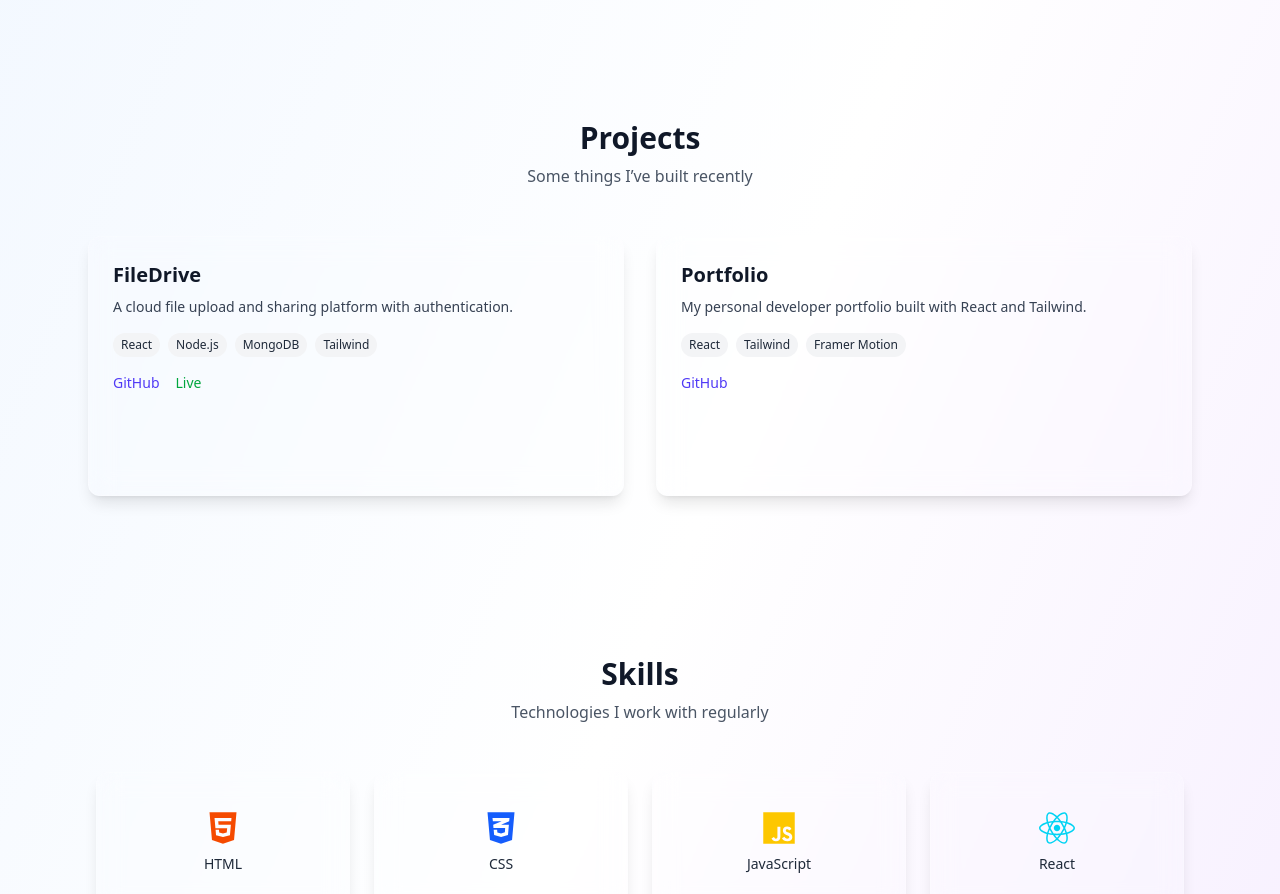
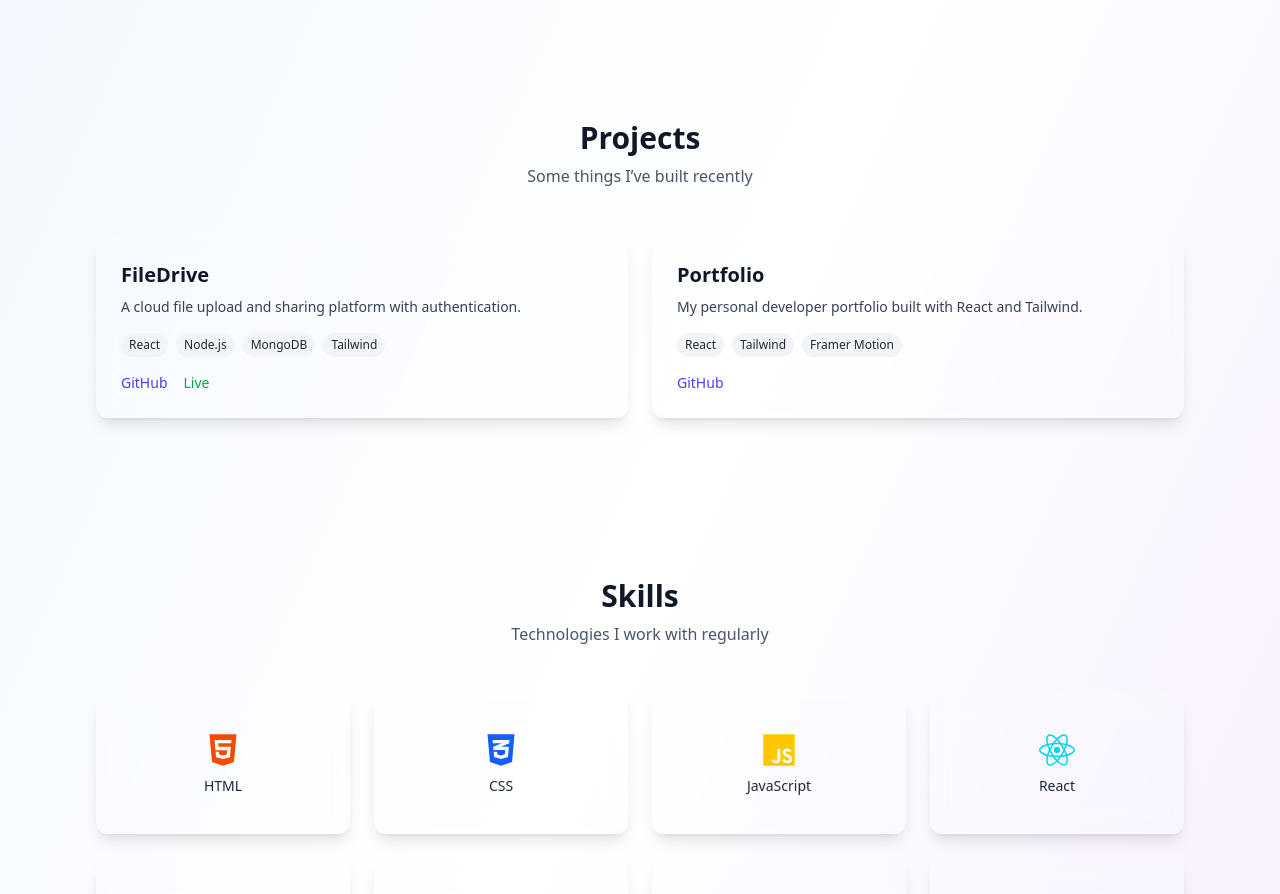
Before and after one commit to amranveer/portfolio-, a React (Vite) app in the folder client/: page / in a window 1280 px wide. Shown: the part 820-1714 px from the top of the page. Built offline with nearby package versions, Linux system fonts and the light colour scheme.

Commit message:
project fix

```diff
--- a/client/src/components/Projects.jsx
+++ b/client/src/components/Projects.jsx
@@ -1,6 +1,7 @@
 import { motion, useInView } from "framer-motion";
-import { useRef, useEffect, memo } from "react";
+import { useRef } from "react";
 
+// Project data
 const projects = [
   {
     title: "FileDrive",
@@ -18,35 +19,33 @@ const projects = [
   },
 ];
 
-const fadeItem = {
+// Animation per index
+const itemVariants = {
   hidden: { opacity: 0 },
-  visible: (i = 0) => ({
+  visible: (i) => ({
     opacity: 1,
     transition: {
-      duration: 0.5,
+      duration: 0.6,
       ease: "easeInOut",
       delay: i * 0.05,
     },
   }),
 };
 
-// ✅ Memoized project card
-const ProjectCard = memo(({ project, index }) => {
+const ProjectCard = ({ project, index }) => {
   const ref = useRef(null);
-  const isInView = useInView(ref, { once: true, amount: 0.3 });
-
-
+  const isInView = useInView(ref, { once: false, amount: 0.3 });
 
   return (
     <motion.div
       ref={ref}
       custom={index}
+      variants={itemVariants}
       initial="hidden"
       animate={isInView ? "visible" : "hidden"}
-      variants={fadeItem}
-      className="glass p-6 min-h-[260px] rounded-2xl border border-gray-200 dark:border-gray-700 bg-white dark:bg-gray-800 shadow-sm hover:shadow-xl transition-all"
+      className="glass p-6 rounded-2xl border border-gray-200 dark:border-gray-700 bg-white/60 dark:bg-gray-800/80 backdrop-blur shadow-sm hover:shadow-xl transition-all"
     >
-      <h3 className="text-xl font-semibold mb-2">{project.title}</h3>
+      <h3 className="text-xl font-semibold mb-2 text-gray-900 dark:text-white">{project.title}</h3>
       <p className="text-sm text-gray-700 dark:text-gray-300 mb-4">
         {project.description}
       </p>
@@ -86,27 +85,25 @@ const ProjectCard = memo(({ project, index }) => {
       </div>
     </motion.div>
   );
-});
+};
 
-export default function Projects() {
-
-
+const Projects = () => {
   return (
-    <section id="projects" className="py-20 text-gray-900 dark:text-gray-100 transition-colors">
-      <div className="max-w-6xl mx-auto px-4 sm:px-6">
-        <div className="text-center mb-12">
-          <h2 className="text-3xl font-bold">Projects</h2>
+    <section id="projects" className="py-20 transition-colors">
+      <div className="text-center mb-12 px-4">
+        <h2 className="text-3xl font-bold text-gray-900 dark:text-white">Projects</h2>
         <p className="text-gray-600 dark:text-gray-400 mt-2">
           Some things I’ve built recently
         </p>
       </div>
 
-        <div className="grid sm:grid-cols-2 gap-8">
+      <div className="max-w-6xl mx-auto grid grid-cols-1 sm:grid-cols-2 gap-6 px-4 sm:px-6 md:px-8">
         {projects.map((project, index) => (
-            <ProjectCard key={project.title} project={project} index={index} />
+          <ProjectCard key={index} project={project} index={index} />
         ))}
-        </div>
       </div>
     </section>
   );
-}
+};
+
+export default Projects;
```
Lines whose indentation alone changed are shown as unchanged.
